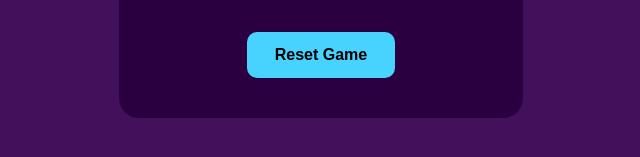
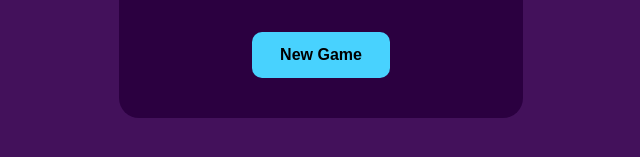
Before and after one commit to rajeshchoudhary7762/fun, a plain HTML site: page tic-tac-toe/index.html in a window 1280 px wide. Shown: the part 605-762 px from the top of the page, 319-959 px from the left. Drawn offline with Linux system fonts and the light colour scheme; a web font is replaced by a local one.

Commit message:
update html

```diff
--- a/tic-tac-toe/index.html
+++ b/tic-tac-toe/index.html
@@ -43,7 +43,7 @@
             <div class="cell" data-index="7"></div>
             <div class="cell" data-index="8"></div>
         </div>
-        <button id="resetButton">Reset Game</button>
+        <button id="resetButton">New Game</button>
     </div>
     <audio id="checkSound" src="sounds/pencil-check.mp3" preload="auto"></audio>
     <audio id="gameWin" src="sounds/game-over.mp3" preload="auto"></audio>
```
